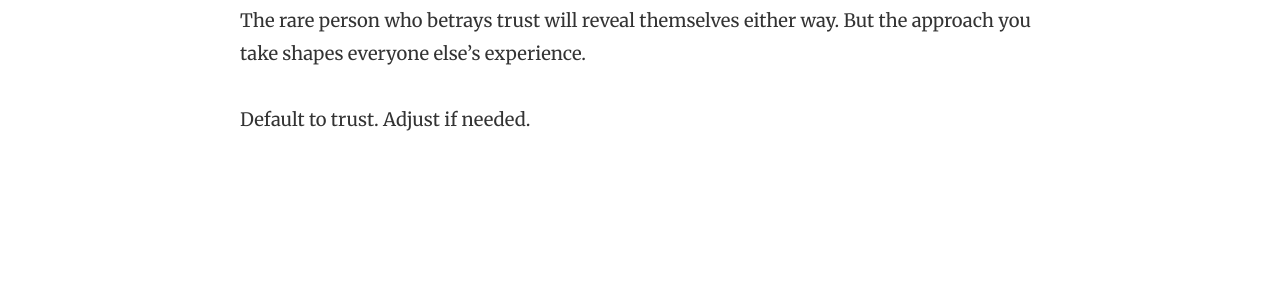
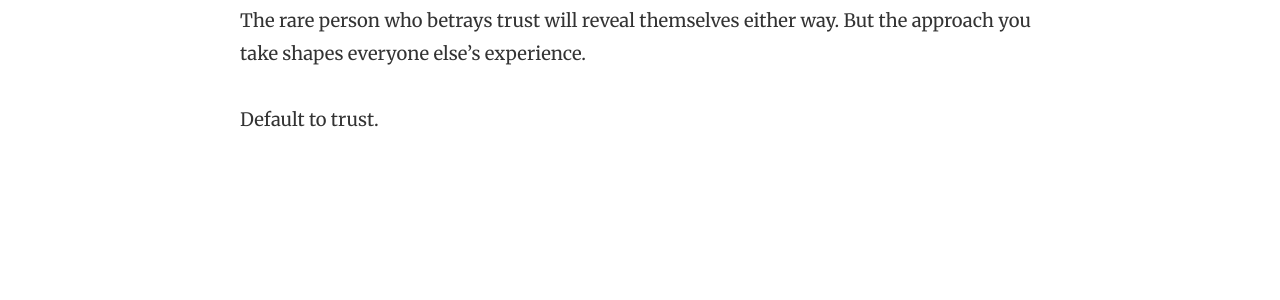
Before and after one commit to luuuc/remote-excellence-book, a Jekyll site: the page built from _chapters/01-03-trust-is-the-default.md, in a window 1280 px wide. Shown: the part 596-896 px from the top of the page. Built offline with Jekyll 4.4.1, drawn with Linux system fonts in a browser that asks for light colours; comment, search, counter and statistics services are not loaded.

Commit message:
Simplify trust chapter ending

```diff
--- a/_chapters/01-03-trust-is-the-default.md
+++ b/_chapters/01-03-trust-is-the-default.md
@@ -25,4 +25,4 @@ That's the wrong signal. It says: we're watching. We're waiting for you to fail.
 
 The rare person who betrays trust will reveal themselves either way. But the approach you take shapes everyone else's experience.
 
-Default to trust. Adjust if needed.
+Default to trust.
```
